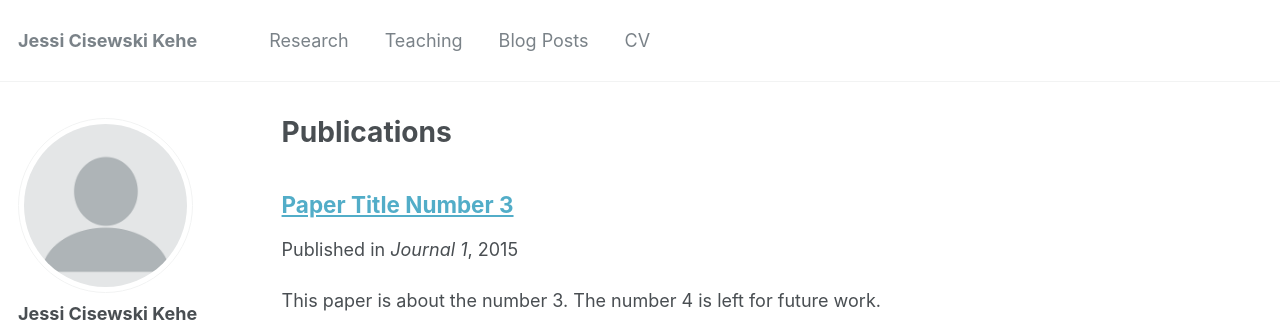
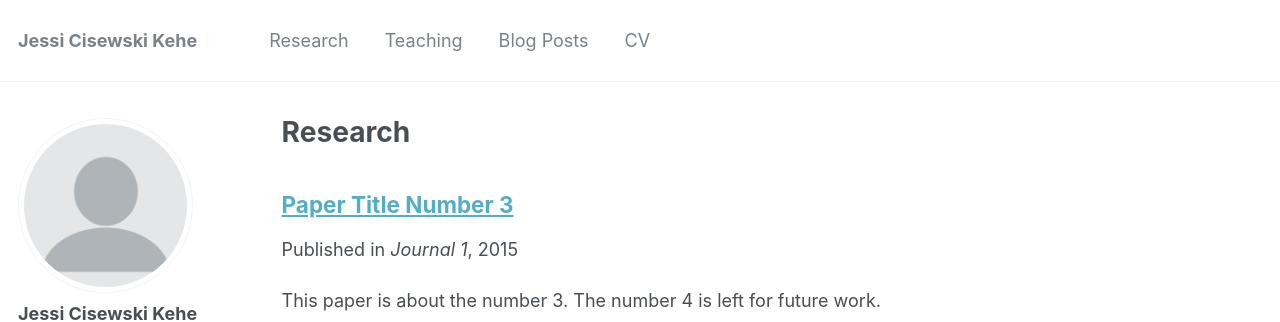
Before and after one commit to JessiCisewskiKehe/JessiCisewskiKehe.github.io, a Jekyll site: the page built from _pages/research.md, in a window 1280 px wide and 1102 px high. Shown: the top 322 px of the window. Built offline with Jekyll 4.4.1, drawn with Linux system fonts in a browser that asks for light colours; some web fonts are replaced.

Commit message:
updated research page

```diff
--- a/_pages/publications.md
+++ b/_pages/research.md
@@ -1,12 +1,12 @@
 ---
 layout: archive
-title: "Publications"
-permalink: /publications/
+title: "Research"
+permalink: /research/
 author_profile: true
 ---
 
 {% if author.googlescholar %}
-  You can also find my articles on <u><a href="{{author.googlescholar}}">my Google Scholar profile</a>.</u>
+  You can find my articles on <u><a href="{{https://scholar.google.com/citations?user=YyatADcAAAAJ&hl=en}}">my Google Scholar profile</a>.</u>
 {% endif %}
 
 {% include base_path %}
```
